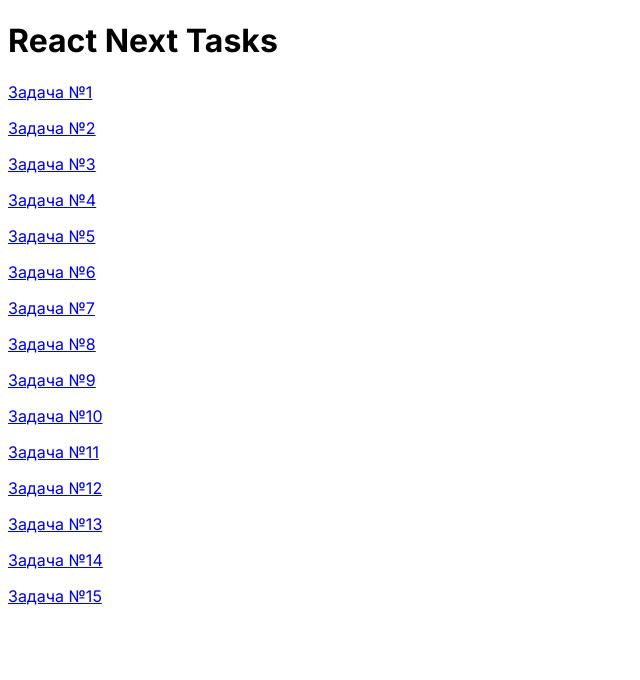
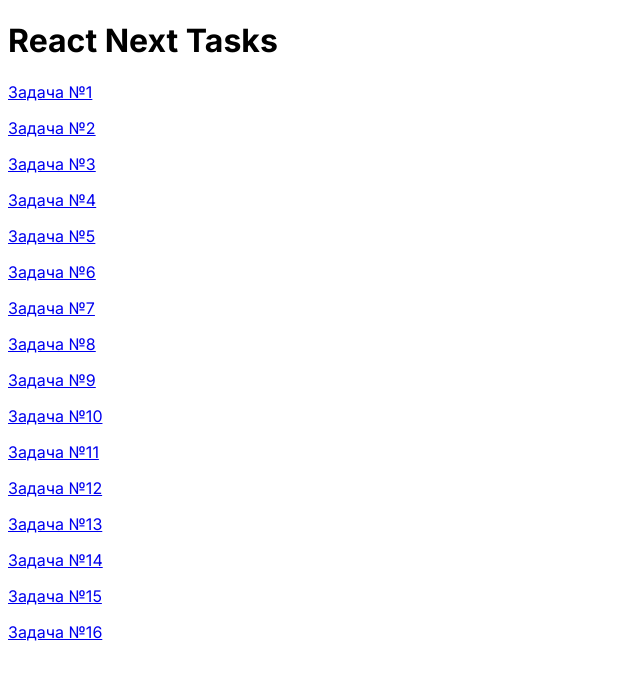
Before and after one commit to Michail-Seglin/Next-Tasks, a Next.js app in the folder next_tasks/: page / in a window 1280 px wide. Shown: the top 680 px of the page, without its empty margins (0-640 px from the left). Built offline with nearby package versions, Linux system fonts and the light colour scheme.

Commit message:
layoutAdd

```diff
--- a/next_tasks/src/app/page.js
+++ b/next_tasks/src/app/page.js
@@ -20,6 +20,7 @@
       <p><Link href='/task13'> Задача №13</Link></p>
       <p><Link href='/task14'> Задача №14</Link></p>
       <p><Link href='/task15'> Задача №15</Link></p>
+      <p><Link href='/task16'> Задача №16</Link></p>
     </>
   )
 }
```
